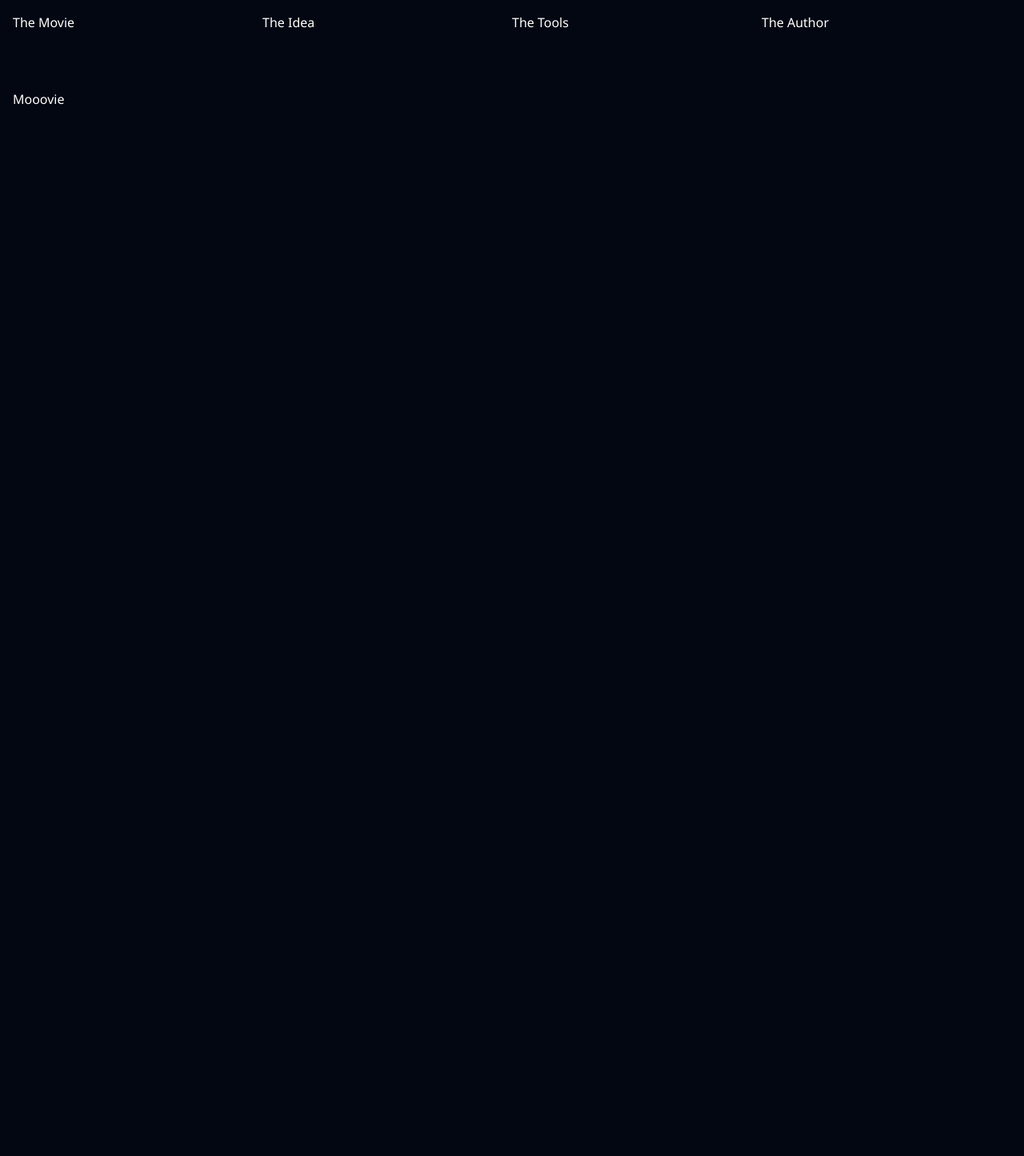
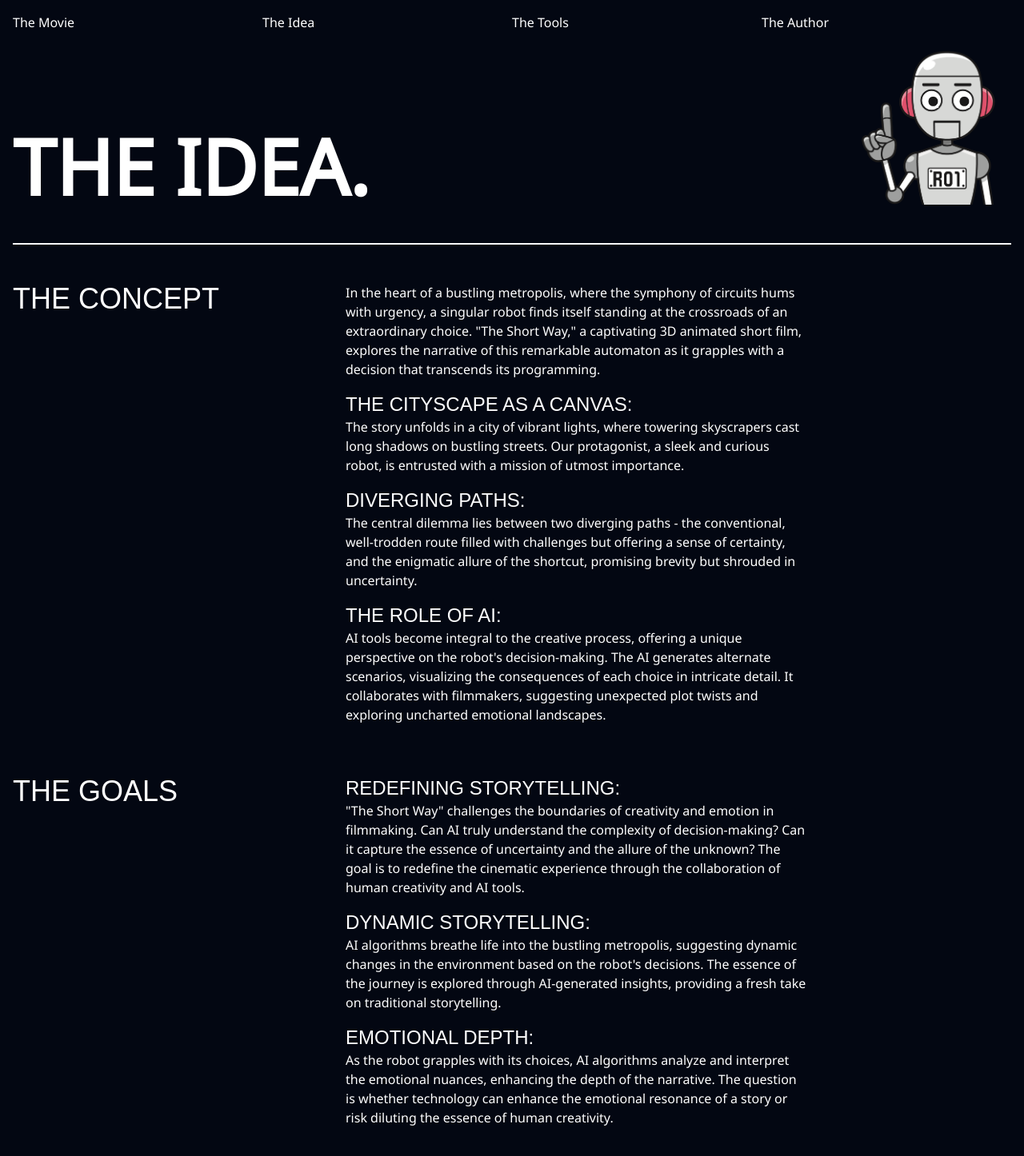
Before and after one commit to escherjo/im5-movie, a SvelteKit app: page /idea in a window 1280 px wide. Shown: the top 1446 px of the page at 80% size. Before the commit the page ends 848 px from the top, so only its background shows below. Built offline with nearby package versions, Linux system fonts and the light colour scheme.

Commit message:
kein plan was hier war

```diff
--- a/src/routes/idea/+page.svelte
+++ b/src/routes/idea/+page.svelte
@@ -1 +1,59 @@
-<h2>Mooovie</h2>
+<script lang="ts">
+	import Hero from '$lib/components/hero.svelte';
+</script>
+
+<Hero title="The Idea." showRobi={true} />
+<div class="flex flex-col lg:flex-row gap-8">
+	<h2 class="lg:max-w-sm w-full text-4xl uppercase font-display">the concept</h2>
+	<div class="lg:max-w-xl">
+		<p>
+			In the heart of a bustling metropolis, where the symphony of circuits hums with urgency, a
+			singular robot finds itself standing at the crossroads of an extraordinary choice. "The Short
+			Way," a captivating 3D animated short film, explores the narrative of this remarkable
+			automaton as it grapples with a decision that transcends its programming.
+		</p>
+		<h3 class="mt-4 text-2xl uppercase font-display">The Cityscape as a Canvas:</h3>
+		<p>
+			The story unfolds in a city of vibrant lights, where towering skyscrapers cast long shadows on
+			bustling streets. Our protagonist, a sleek and curious robot, is entrusted with a mission of
+			utmost importance.
+		</p>
+		<h3 class="mt-4 text-2xl uppercase font-display">Diverging Paths:</h3>
+		<p>
+			The central dilemma lies between two diverging paths - the conventional, well-trodden route
+			filled with challenges but offering a sense of certainty, and the enigmatic allure of the
+			shortcut, promising brevity but shrouded in uncertainty.
+		</p>
+		<h3 class="mt-4 text-2xl uppercase font-display">The Role of AI:</h3>
+		<p>
+			AI tools become integral to the creative process, offering a unique perspective on the robot's
+			decision-making. The AI generates alternate scenarios, visualizing the consequences of each
+			choice in intricate detail. It collaborates with filmmakers, suggesting unexpected plot twists
+			and exploring uncharted emotional landscapes.
+		</p>
+	</div>
+</div>
+<div class="flex flex-col lg:flex-row gap-8 mt-8 lg:mt-16">
+	<h2 class="lg:max-w-sm w-full text-4xl uppercase font-display">The Goals</h2>
+	<div class="lg:max-w-xl">
+		<h3 class="text-2xl uppercase font-display">Redefining Storytelling:</h3>
+		<p>
+			"The Short Way" challenges the boundaries of creativity and emotion in filmmaking. Can AI
+			truly understand the complexity of decision-making? Can it capture the essence of uncertainty
+			and the allure of the unknown? The goal is to redefine the cinematic experience through the
+			collaboration of human creativity and AI tools.
+		</p>
+		<h3 class="mt-4 text-2xl uppercase font-display">Dynamic Storytelling:</h3>
+		<p>
+			AI algorithms breathe life into the bustling metropolis, suggesting dynamic changes in the
+			environment based on the robot's decisions. The essence of the journey is explored through
+			AI-generated insights, providing a fresh take on traditional storytelling.
+		</p>
+		<h3 class="mt-4 text-2xl uppercase font-display">Emotional Depth:</h3>
+		<p>
+			As the robot grapples with its choices, AI algorithms analyze and interpret the emotional
+			nuances, enhancing the depth of the narrative. The question is whether technology can enhance
+			the emotional resonance of a story or risk diluting the essence of human creativity.
+		</p>
+	</div>
+</div>
--- a/src/routes/tools/+page.svelte
+++ b/src/routes/tools/+page.svelte
@@ -8,7 +8,7 @@
 		'https://lottie.host/25c7b2ab-089e-4afc-b765-f0089d211b61/71Hs6Adp0g.json';
 </script>
 
-<Hero title="Tools" showRobi={false} />
+<Hero title="Tools" showRobi={true} />
 <section class="flex flex-col-reverse lg:flex-row gap-8 justify-between">
 	<p class="lg:max-w-xl self-center">
 		In a bustling metropolis where every circuit hums with urgency, there exists a curious robot
```
